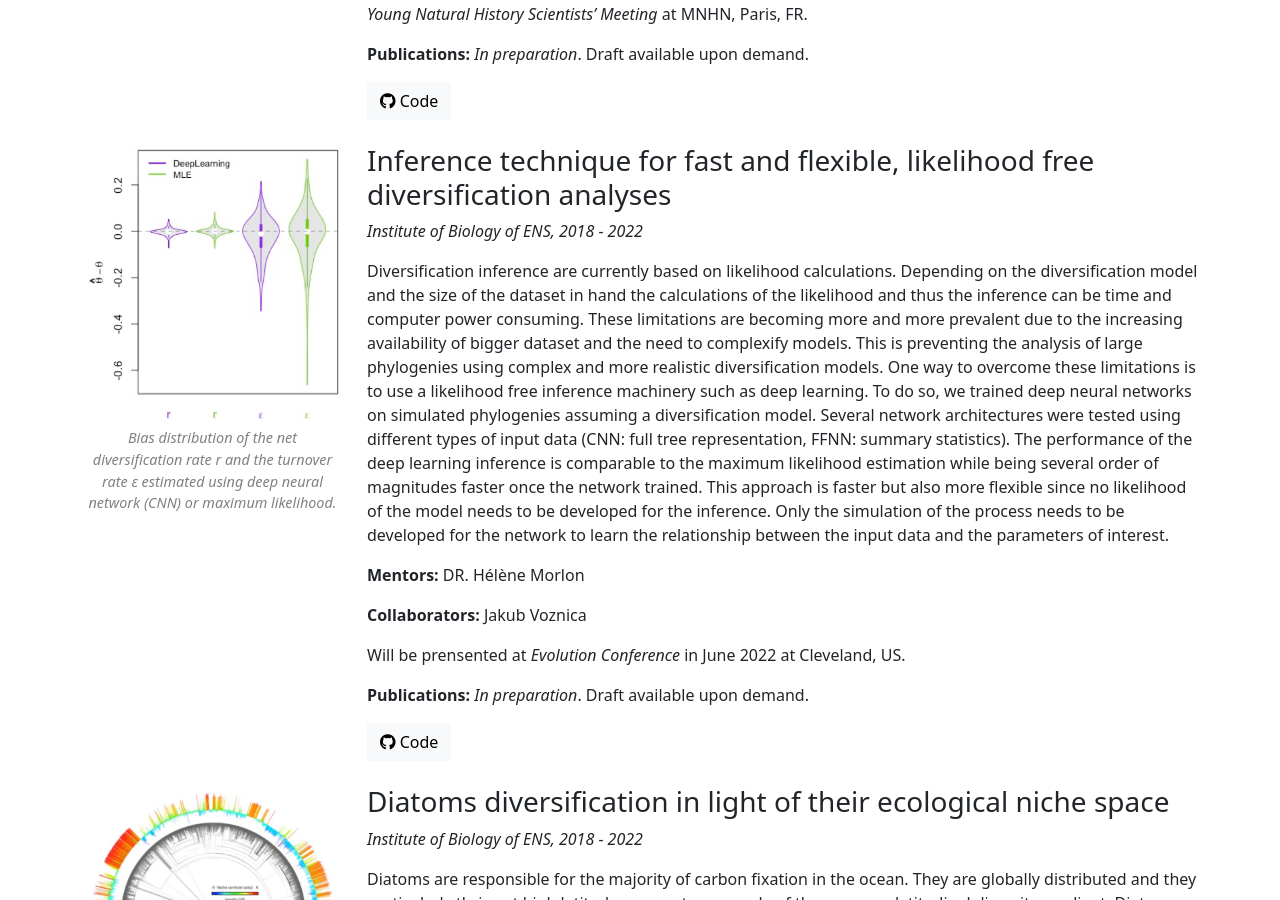
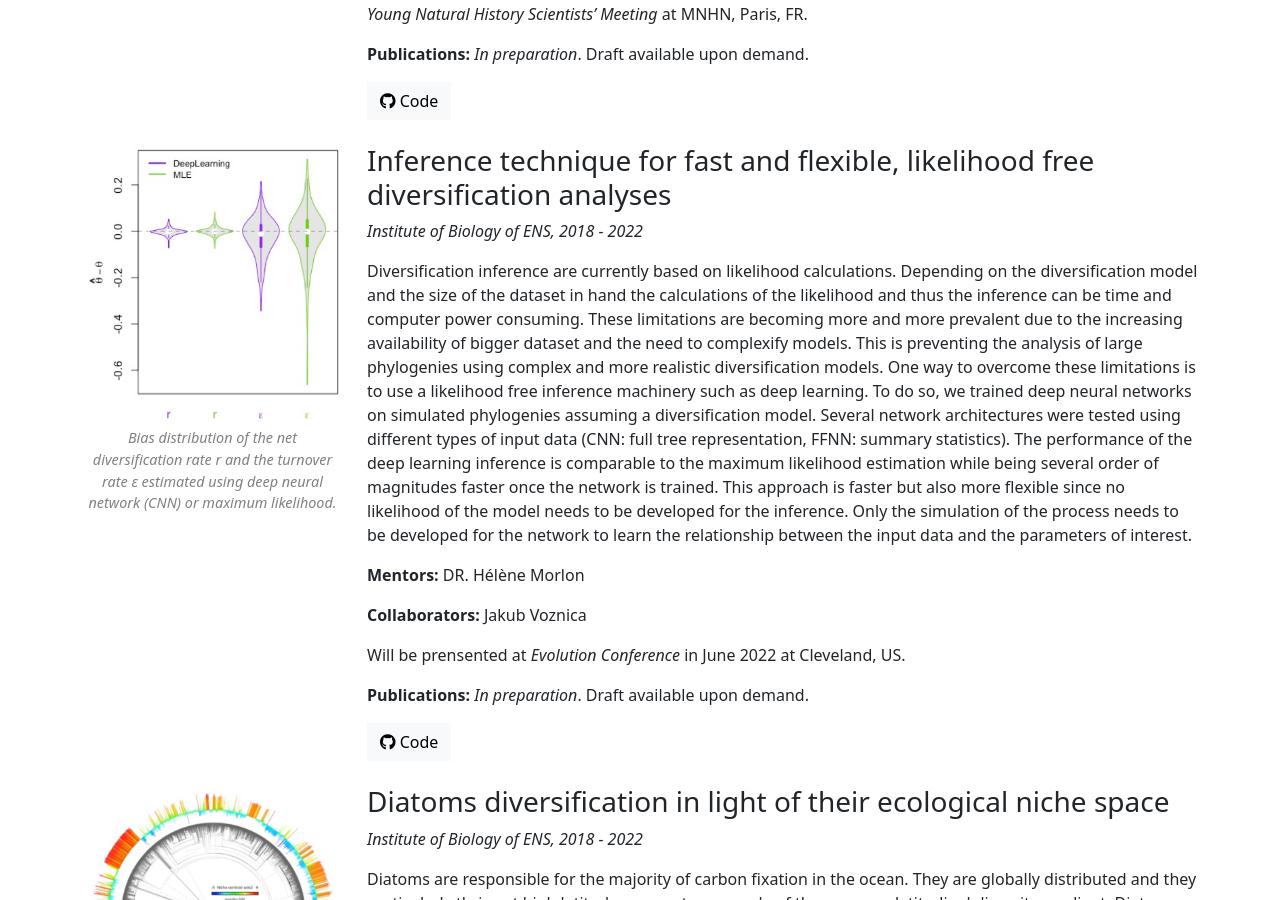
Before and after one commit to sophia-lambert/sophia-lambert.github.io, a Jekyll site: the page built from research.md, in a window 1280 px wide and 900 px high, scrolled down 949 px. Built offline with Jekyll 4.4.1, drawn with Linux system fonts in a browser that asks for light colours.

Commit message:
Update research.yml

```diff
--- a/_data/research.yml
+++ b/_data/research.yml
@@ -26,7 +26,7 @@
   thumbnail: Project2_DeepTimeLearning.png
   thumbnail_caption: Bias distribution of the net diversification rate r and the turnover rate &epsilon; estimated using deep neural network (CNN) or maximum likelihood.
   description: |
-    Diversification inference are currently based on likelihood calculations. Depending on the diversification model and the size of the dataset in hand the calculations of the likelihood and thus the inference can be time and computer power consuming. These limitations are becoming more and more prevalent due to the increasing availability of bigger dataset and the need to complexify models. This is preventing the analysis of large phylogenies using complex and more realistic diversification models. One way to overcome these limitations is to use a likelihood free inference machinery such as deep learning. To do so, we trained deep neural networks on simulated phylogenies assuming a diversification model. Several network architectures were tested using different types of input data (CNN: full tree representation, FFNN: summary statistics). The performance of the deep learning inference is comparable to the maximum likelihood estimation while being several order of magnitudes faster once the network trained. This approach is faster but also more flexible since no likelihood of the model needs to be developed for the inference. Only the simulation of the process needs to be developed for the network to learn the relationship between the input data and the parameters of interest.
+    Diversification inference are currently based on likelihood calculations. Depending on the diversification model and the size of the dataset in hand the calculations of the likelihood and thus the inference can be time and computer power consuming. These limitations are becoming more and more prevalent due to the increasing availability of bigger dataset and the need to complexify models. This is preventing the analysis of large phylogenies using complex and more realistic diversification models. One way to overcome these limitations is to use a likelihood free inference machinery such as deep learning. To do so, we trained deep neural networks on simulated phylogenies assuming a diversification model. Several network architectures were tested using different types of input data (CNN: full tree representation, FFNN: summary statistics). The performance of the deep learning inference is comparable to the maximum likelihood estimation while being several order of magnitudes faster once the network is trained. This approach is faster but also more flexible since no likelihood of the model needs to be developed for the inference. Only the simulation of the process needs to be developed for the network to learn the relationship between the input data and the parameters of interest.
   info: |
     **Mentors:** DR. Hélène Morlon
 
```
